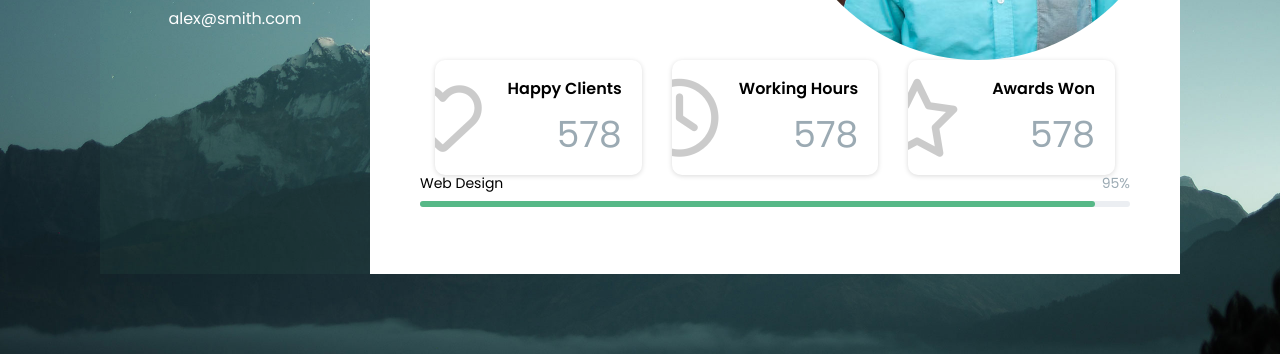
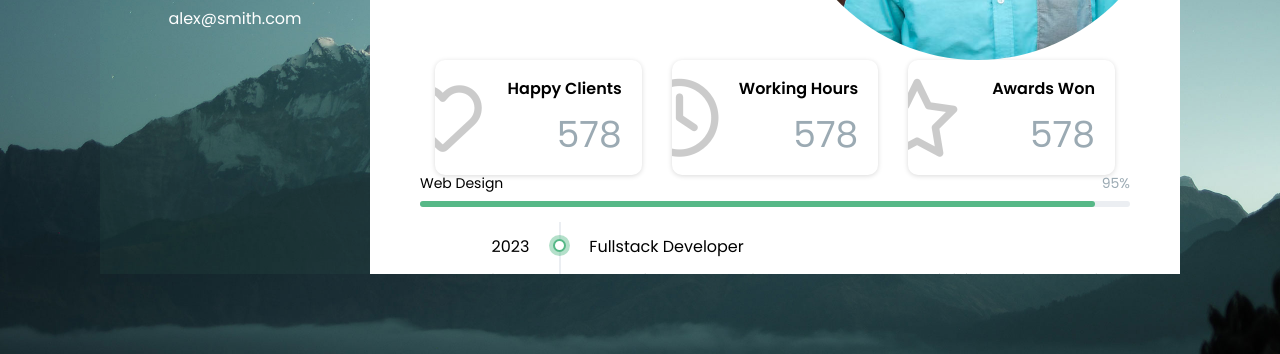
Before and after one commit to kotu1422/CV, a plain HTML site: page index.html in a window 1280 px wide. Shown: the part 446-800 px from the top of the page. Drawn offline with Linux system fonts and the light colour scheme.

Commit message:
added timeline

```diff
--- a/assets/sass/_variables.scss
+++ b/assets/sass/_variables.scss
@@ -10,3 +10,4 @@
 $statsNumberColor: #9baab3;
 $progressBarBG:#ebeef2;
 $progressBarColor: #56b887;
+$timelineBigDotColor: #56b88771;
--- a/assets/sass/sections/_aboutMe.scss
+++ b/assets/sass/sections/_aboutMe.scss
@@ -107,3 +107,51 @@
 
   }
 }
+
+.timeline{
+  .item{
+    display: flex;
+
+    .date{
+      flex: 0 0 100px;
+      text-align: right;
+    }
+    .bar{
+      flex: 0 0 60px;
+      position: relative;
+      &::after{
+        content:'';
+        height: 100%;
+        width: 2px;
+        background-color: $progressBarBG;
+        position: absolute;
+        inset: 0 0 0 50%;
+        transform: -50% 0;
+      }
+      .dot{
+        width: 21px;
+        height: 21px;
+        border-radius: 50%;
+        background-color: $timelineBigDotColor;
+        position: relative;
+        z-index: 1;
+        margin: 13px auto 0 auto;
+        position: relative;
+        display: flex;
+        justify-content: center;
+        align-items: center;
+
+        &::after{
+          content: '';
+          height: 13px;
+          width: 13px;
+          background-color: $headerDefaultTextColor;
+          border-radius: 50%;
+          border: 2px solid $progressBarColor;
+          display: block;
+
+        }
+      }
+    }
+  }
+}
--- a/index.html
+++ b/index.html
@@ -94,6 +94,37 @@
                 </div>
               </div>
             </div>
+
+            <div class="timeline">
+              <div class="item">
+                <div class="date">
+                  <p class="year">2023</p>
+                  <p class="place">Codebrainers</p>
+                </div>
+                <div class="bar">
+                  <div class="dot"></div>
+                </div>
+                <div class="info">
+                  <p class="title">Fullstack Developer</p>
+                  <p class="desc">Lorem ipsum dolor sit, amet consectetur adipisicing elit. Corporis blanditiis temporibus dolorum laboriosam cupiditate quam est aliquid deleniti a dicta modi quasi, excepturi assumenda earum, sapiente, tempore odio similique pariatur!</p>
+                </div>
+              </div>
+              <div class="item">
+                <div class="date">
+                  <p class="year">2023</p>
+                  <p class="place">Codebrainers</p>
+                </div>
+                <div class="bar">
+                  <div class="dot"></div>
+                </div>
+                <div class="info">
+                  <p class="title">Fullstack Developer</p>
+                  <p class="desc">Lorem ipsum dolor sit, amet consectetur adipisicing elit. Corporis blanditiis temporibus dolorum laboriosam cupiditate quam est aliquid deleniti a dicta modi quasi, excepturi assumenda earum, sapiente, tempore odio similique pariatur!</p>
+                </div>
+              </div>
+
+            </div>
+
           </div>
         </section>
       </div>
```
Also changed, not shown: assets/css/main.css.
